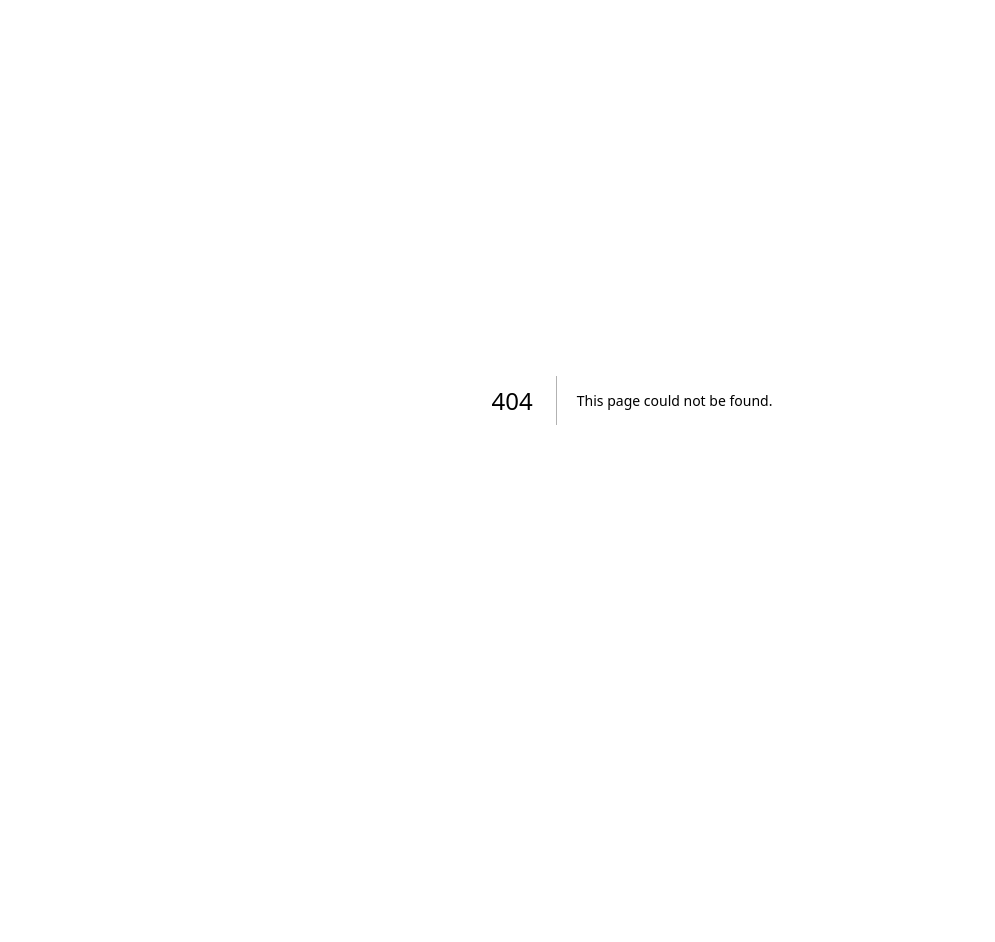
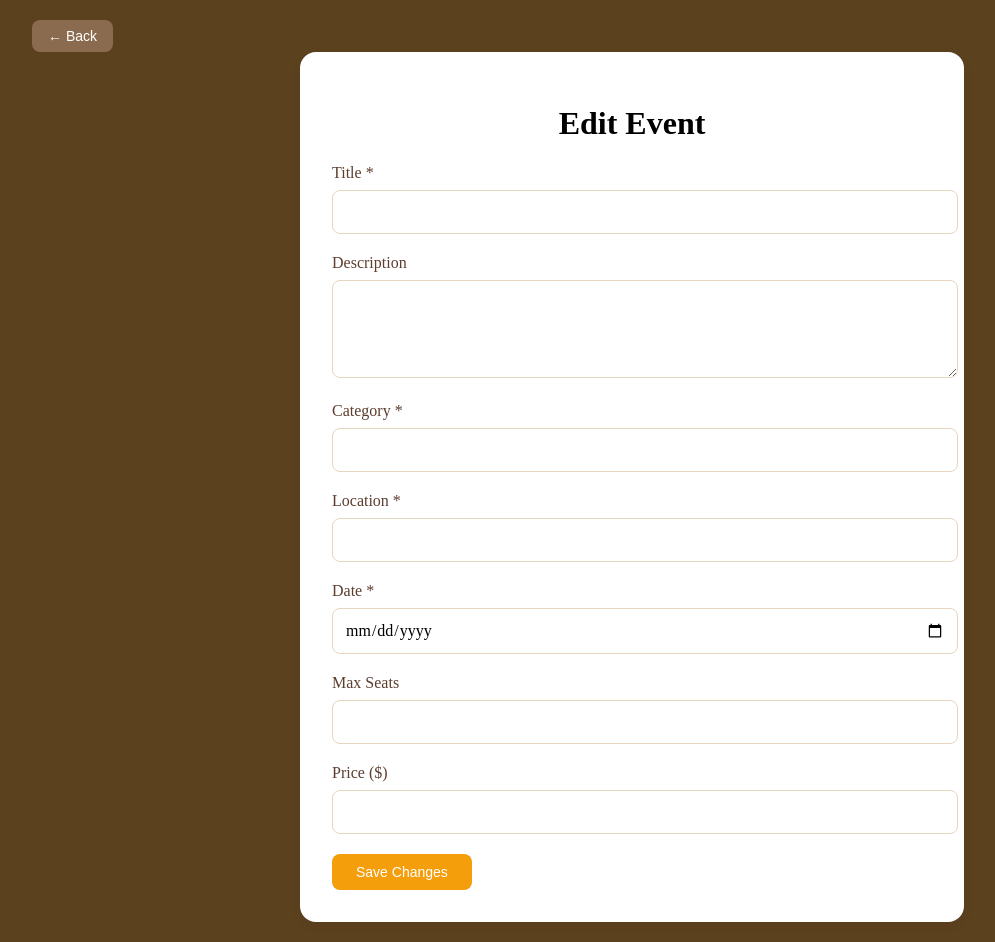
Before and after one commit to MohamedNoor20/event_app, a Next.js app: page /Event_control/edit/1 in a window 1280 px wide. Before the commit this address had no page. Shown: the whole page, without its empty margins (8-1003 px from the left). Before the commit the page ends 800 px from the top, so only its background shows below. Built offline with nearby package versions, Linux system fonts and the light colour scheme; no server answers; the database is empty.

Commit message:
Added edit event page inside Event_control folder

```diff
--- /dev/null
+++ b/src/app/Event_control/edit/[id]/page.js
@@ -0,0 +1,127 @@
+//this is for edit event page to edit the existing events
+//created by: Afaq Ahmed
+
+'use client';
+
+import { useState, useEffect } from 'react';
+import { useRouter } from 'next/navigation';
+
+export default function EditEventPage({ params }) {
+    //state for loading, error, and form data
+    const router = useRouter();
+    const [loading, setLoading] = useState(false);
+    const [error, setError] = useState('');
+    const [form, setForm] = useState({
+        title: '', description: '', category: '', location: '', date: '', maxSeat: '', amount: ''
+    });
+
+    //load existing event data when page loads
+    useEffect(() => {
+        fetch(`/api/Event?id=${params.id}`)
+            .then(res => res.json())
+            .then(data => {
+                if (data.success) {
+                    // Fill form with existing event data
+                    setForm({
+                        title: data.event.Title,
+                        description: data.event.Description || '',
+                        category: data.event.Category,
+                        location: data.event.Location,
+                        date: data.event.Date,
+                        maxSeat: data.event.MaxSeat,
+                        amount: data.event.Amount
+                    });
+                }
+            });
+    }, [params.id]);
+
+    //update form state when user types in any field
+    const handleChange = (e) => {
+        setForm({ ...form, [e.target.name]: e.target.value });
+    };
+
+    //submit updated event to API
+    const handleSubmit = async (e) => {
+        e.preventDefault();
+        setLoading(true);
+
+        //send PUT request to update event
+        const res = await fetch('/api/Event', {
+            method: 'PUT',
+            headers: { 'Content-Type': 'application/json' },
+            body: JSON.stringify({ eventId: params.id, ...form })
+        });
+        const data = await res.json();
+
+        if (data.success) {
+            alert('Event updated!');
+            router.push('/Event_control');
+        } else {
+            setError(data.message);
+        }
+        setLoading(false);
+    };
+
+    return (
+        <div className="container">
+            {/*back button to returns to control panel */}
+            <a href="/Event_control">
+                <button className="btn-secondary">← Back</button>
+            </a>
+
+            <div className="form-container">
+                <h1>Edit Event</h1>
+                {error && <div className="error-message">{error}</div>}
+
+                <form onSubmit={handleSubmit}>
+                    {/* Title input field */}
+                    <div className="form-group">
+                        <label className="form-label">Title *</label>
+                        <input type="text" name="title" value={form.title} required className="form-input" onChange={handleChange} />
+                    </div>
+
+                    {/* Description textarea */}
+                    <div className="form-group">
+                        <label className="form-label">Description</label>
+                        <textarea name="description" rows="4" value={form.description} className="form-textarea" onChange={handleChange} />
+                    </div>
+
+                    {/* Category input */}
+                    <div className="form-group">
+                        <label className="form-label">Category *</label>
+                        <input type="text" name="category" value={form.category} required className="form-input" onChange={handleChange} />
+                    </div>
+
+                    {/* Location input */}
+                    <div className="form-group">
+                        <label className="form-label">Location *</label>
+                        <input type="text" name="location" value={form.location} required className="form-input" onChange={handleChange} />
+                    </div>
+
+                    {/* Date picker */}
+                    <div className="form-group">
+                        <label className="form-label">Date *</label>
+                        <input type="date" name="date" value={form.date} required className="form-input" onChange={handleChange} />
+                    </div>
+
+                    {/* Max seats number input */}
+                    <div className="form-group">
+                        <label className="form-label">Max Seats</label>
+                        <input type="number" name="maxSeat" value={form.maxSeat} className="form-input" onChange={handleChange} />
+                    </div>
+
+                    {/* Price input */}
+                    <div className="form-group">
+                        <label className="form-label">Price ($)</label>
+                        <input type="number" name="amount" step="0.01" value={form.amount} className="form-input" onChange={handleChange} />
+                    </div>
+
+                    {/* Submit button this shows loading text when saving */}
+                    <button type="submit" disabled={loading} className="btn-primary">
+                        {loading ? 'Saving...' : 'Save Changes'}
+                    </button>
+                </form>
+            </div>
+        </div>
+    );
+}
--- a/src/app/Event_control/page.js
+++ b/src/app/Event_control/page.js
@@ -58,7 +58,7 @@ export default function EventControl() {
                         </div>
 
                         <div style={{ display: 'flex', gap: '10px' }}>
-                            <a href={`/Event/edit/${event.EventID}`} style={{ textDecoration: 'none' }}>
+                            <a href={`/Event_control/edit/${event.EventID}`} style={{ textDecoration: 'none' }}>
                                 <button className="btn-warning">
                                     Edit
                                 </button>
```
